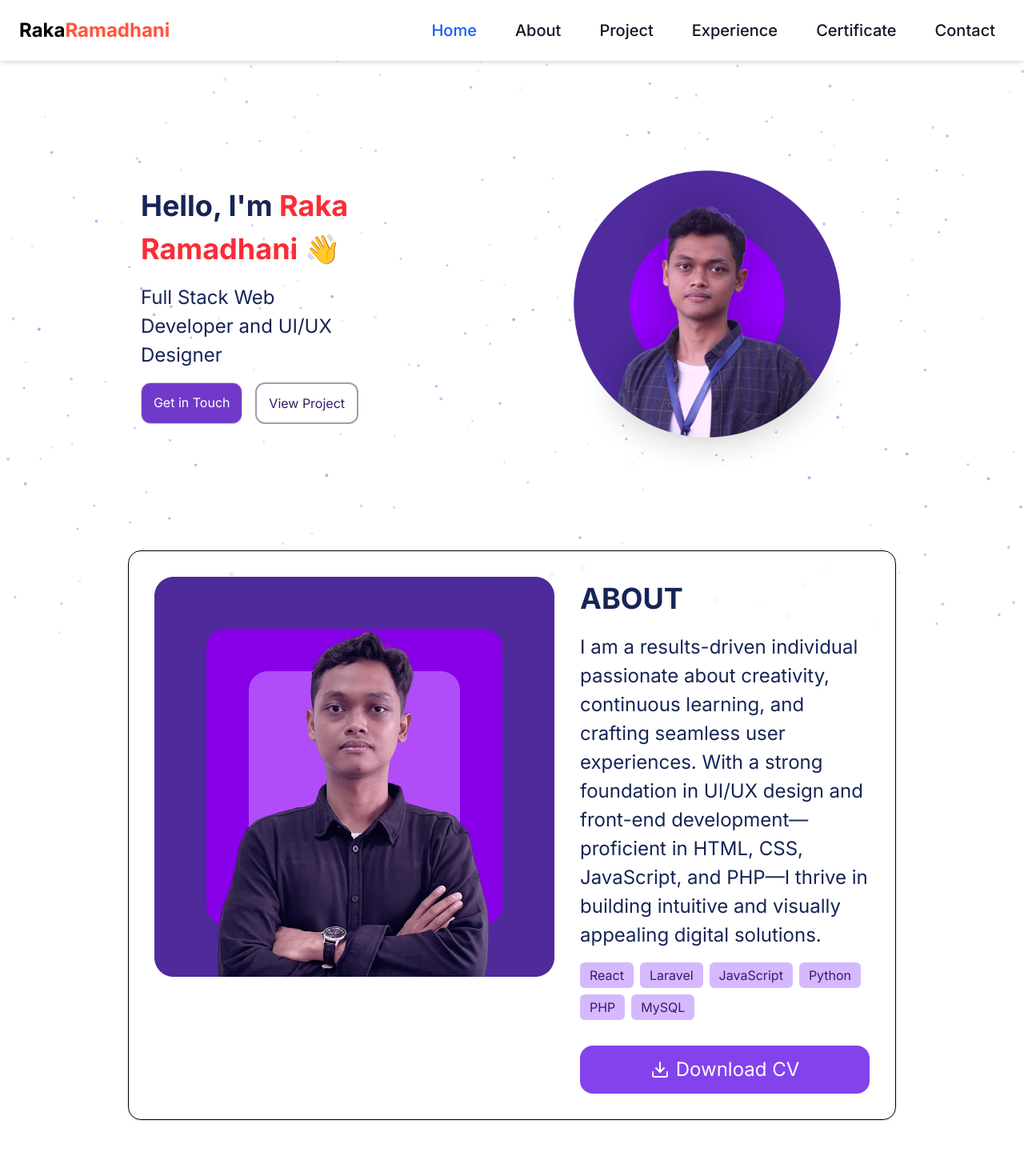
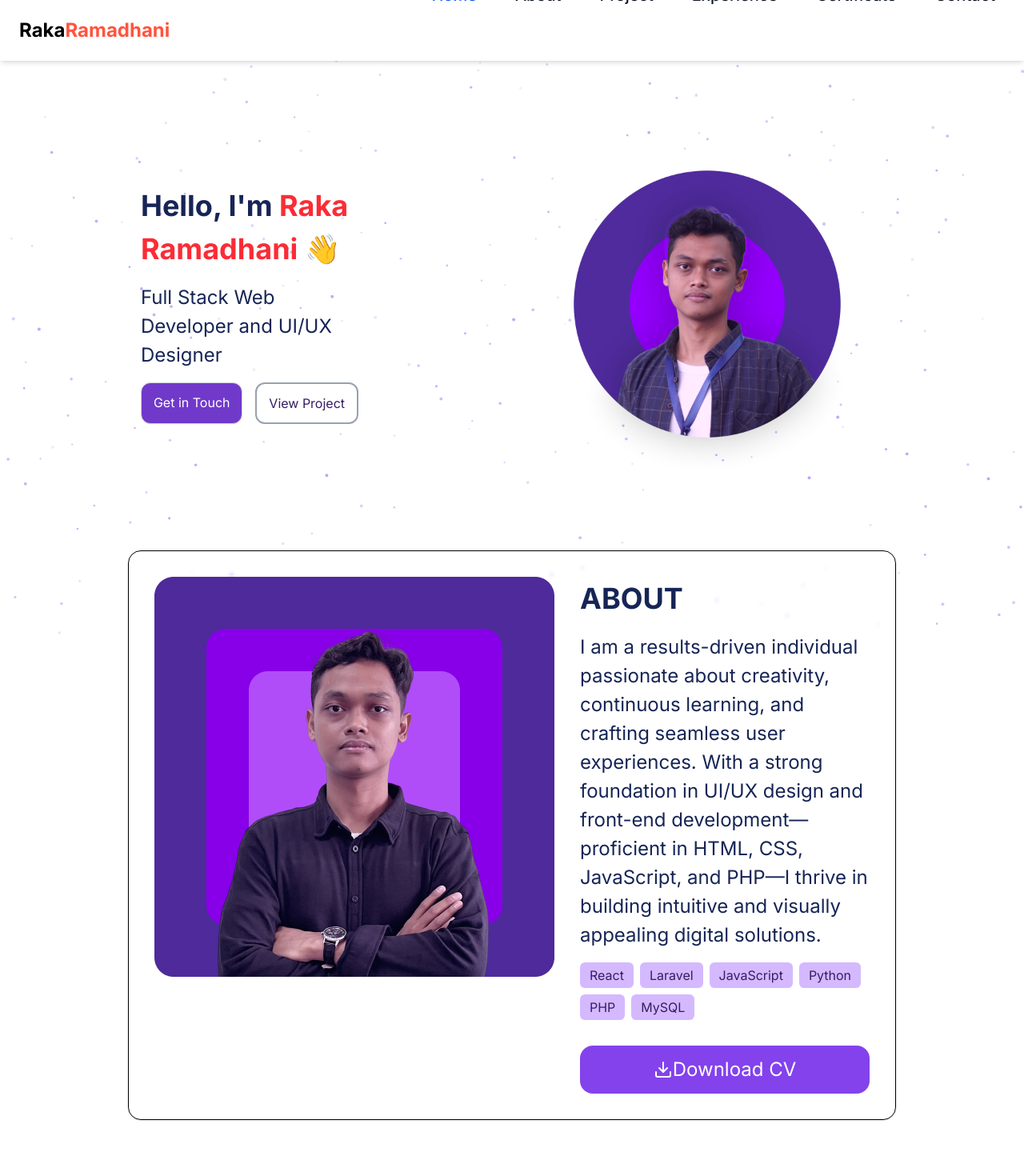
Before and after one commit to rakaramadhani/raka-ramadhani, a React (Vite) app: page / in a window 1280 px wide. Shown: the top 1470 px of the page at 80% size. Built offline with nearby package versions, Linux system fonts and the light colour scheme.

Commit message:
Navbar edit

```diff
--- a/src/components/About.jsx
+++ b/src/components/About.jsx
@@ -1,5 +1,4 @@
-import { DownloadIcon, Linkedin, Instagram, Github, Phone } from "lucide-react"
-import { Link } from "react-router";
+import { DownloadIcon, Linkedin, Instagram, Github, Phone } from "lucide-react";
 
 const About = () => {
     const aboutMe = "I am a results-driven individual passionate about creativity, continuous learning, and crafting seamless user experiences. With a strong foundation in UI/UX design and front-end development—proficient in HTML, CSS, JavaScript, and PHP—I thrive in building intuitive and visually appealing digital solutions.";
@@ -21,10 +20,10 @@ const About = () => {
             </div>
 
             {/* Tombol Download CV */}
-            <Link to="/files/CV_ACHRIE RAKA RAMADHANI.pdf" target="_blank" download className="flex items-center justify-center space-x-2 mt-8 text-btn-mobile md:text-btn-desktop p-[12px] bg-primary hover:bg-primary-light transition cursor-pointer text-white w-full md:w-full rounded-2xl">
+            <a href="/files/CV_ACHRIE RAKA RAMADHANI.pdf" download className="flex items-center justify-center space-x-2 mt-8 text-btn-mobile md:text-btn-desktop p-[12px] bg-primary hover:bg-primary-light transition cursor-pointer text-white w-full md:w-full rounded-2xl">
               <DownloadIcon size={24} />
-              <a href="">Download CV</a>
-            </Link>
+              Download CV
+            </a>
           </div>
         </div>
     )
--- a/src/components/Landing.jsx
+++ b/src/components/Landing.jsx
@@ -1,6 +1,3 @@
-import { Github, Instagram, Linkedin, Phone } from "lucide-react"
-
-
 const Landing = () => {
     return(
         <>
@@ -8,10 +5,10 @@ const Landing = () => {
                 <h1 className="font-bold text-h2-mobile md:text-h2-desktop text-blue-950">Hello, I'm <span className="text-red-500">Raka Ramadhani</span> 👋</h1>
                 <h1 className="text-body-mobile md:text-body-desktop text-blue-950">Full Stack Web Developer and UI/UX Designer</h1>
                 <div className="text-white flex gap-4">
-                    <a id="contact" href="#contact" className="p-3 rounded-xl border text-center border-gray-300 bg-primary-light hover:bg-primary ease-in-out w-full cursor-pointer">
+                    <a href="" className="p-3 rounded-xl border text-center border-gray-300 bg-primary-light hover:bg-primary ease-in-out w-full cursor-pointer">
                         Get in Touch
                     </a>
-                    <a id="project" href="#project" className="text-primary-dark p-3 rounded-xl backdrop-blur-sm border-2 text-center border-gray-400  hover:border-primary ease-in-out w-full cursor-pointer">
+                    <a href="" className="text-primary-dark p-3 rounded-xl backdrop-blur-sm border-2 text-center border-gray-400  hover:border-primary ease-in-out w-full cursor-pointer">
                         View Project
                     </a>
                 </div>
--- a/src/components/NavigationBar.jsx
+++ b/src/components/NavigationBar.jsx
@@ -22,7 +22,7 @@ const NavigationBar = () => {
     };
 
     const toggleMenu = () => {
-        setIsMenuOpen(!isMenuOpen); // Toggle buka/tutup menu
+        setIsMenuOpen(!isMenuOpen);
     };
 
     const menuStyle = "text-xl font-medium block py-2 px-3 rounded-sm cursor-pointer transition duration-300";
@@ -30,7 +30,7 @@ const NavigationBar = () => {
     const inActiveStyle = "text-gray-900 hover:text-blue-600";
 
     return (
-        <header className="fixed top-0  left-0 right-0 z-20 shadow-md bg-white">
+        <header className="fixed top-0  left-0 right-0 z-30 shadow-md bg-white">
             <nav className="flex flex-wrap items-center justify-between px-6 py-4 md:mx-auto max-w-screen-xl">
                 {/* Logo */}
                 <div>
@@ -45,7 +45,7 @@ const NavigationBar = () => {
                 {/* Navigation Menu */}
                 <div className={`absolute md:static bg-white md:flex md:items-center md:space-x-8
                                 md:w-auto w-full left-0 transition-all duration-500 ease-in-out
-                                ${isMenuOpen ? "top-16 opacity-100" : "top-[-300px] opacity-0"} md:opacity-100 md:top-0`}>
+                                ${isMenuOpen ? "top-16 opacity-100" : "-translate-y-full opacity-0"} md:opacity-100 md:top-0`}>
                     <ul className="flex md:flex-row flex-col md:items-center md:gap-6 gap-4 text-center">
                         {Menus.map((menu) => (
                             <li key={menu}>
--- a/src/components/ReachMe.jsx
+++ b/src/components/ReachMe.jsx
@@ -2,7 +2,7 @@ import { useForm } from "react-hook-form";
 import {z} from "zod";
 import { zodResolver} from "@hookform/resolvers/zod";
 import { Phone, LucideMail, Linkedin, Github, Instagram, PinIcon } from "lucide-react";
-import React, { useRef } from 'react';
+import { useRef } from 'react';
 import emailjs from '@emailjs/browser';
 import Swal from 'sweetalert2'
 
--- a/src/data/CertificateData.jsx
+++ b/src/data/CertificateData.jsx
@@ -20,7 +20,7 @@ const CertificateData = () => {
             certification: "Certificate of Competence - Programming and Software Development",
             organizer: "LSP Informatika",
             issued: "2024",
-            key:2
+            key:3
         },
 
     ]
--- a/src/data/ExperienceData.jsx
+++ b/src/data/ExperienceData.jsx
@@ -19,7 +19,7 @@ const ExperienceData = () => {
             to: new Date(2024, 8, 1),
             category: "internship",
             desc: "I was responsible for identifying system requirements and creating comprehensive Software Requirement Specifications (SRS) and Business Requirement Specifications (BRS) for several applications at Diskominfo Kota Bandung.",
-            key: 1
+            key: 4
         },
         {
             job: "Introduction to Programming and Logic Assistant Practicum",
--- a/src/data/ProjectsData.jsx
+++ b/src/data/ProjectsData.jsx
@@ -23,7 +23,7 @@ const ProjectData = () => {
             desc: "It is a Learning Management System (LMS) application design for junior high/high school students.",
             category: 'webapp',
             link:'' ,
-            key: 2
+            key: 3
         },
     ]
 };
```
